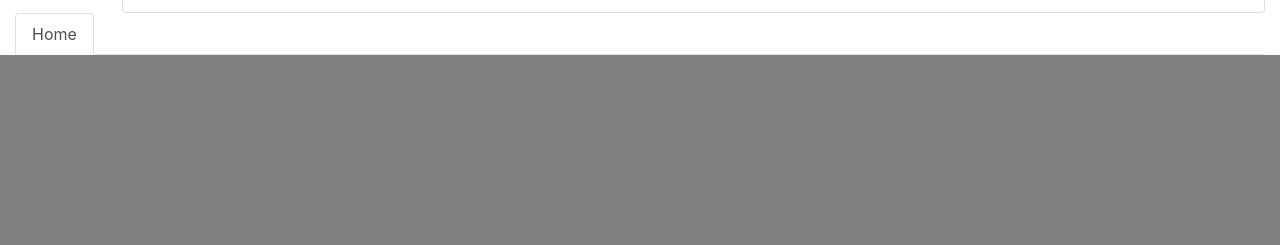
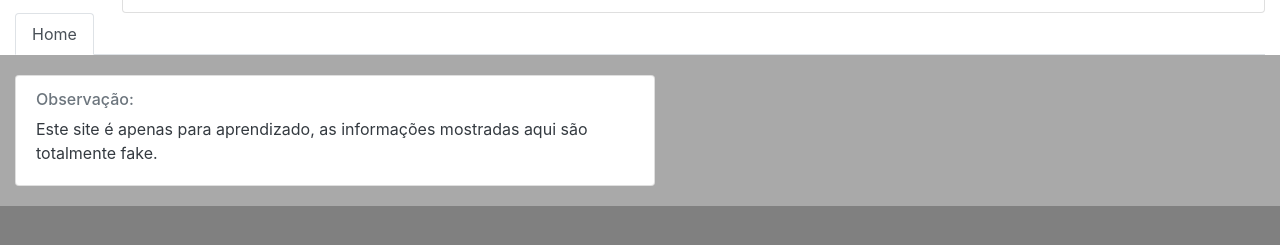
Before and after one commit to rcoutinh/airbnb, a plain HTML site: page index.html in a window 1280 px wide. Shown: the part 83-328 px from the top of the page. Drawn offline with nearby package versions, Linux system fonts and the light colour scheme; no server answers.

Commit message:
Add footer with disclaimer

```diff
--- a/index.html
+++ b/index.html
@@ -52,6 +52,19 @@
                 </div>
             </div>
 
+
+            <div class="row" id="footer">
+                <div class="col-md-12">
+                    <div class="card text-dark" style="width: 40rem;">
+                        <div class="card-body">
+                            <h6 class="card-subtitle mb-2 text-muted">Observação:</h6>
+                            <p class="card-text">Este site é apenas para aprendizado, as informações
+                                mostradas aqui são totalmente fake.</p>
+                        </div>
+                    </div>
+                </div>
+            </div>
+
         </div>
 
         <script>
--- a/style.css
+++ b/style.css
@@ -47,7 +47,8 @@ h6 {
 
 #footer{
     color: white;
-    padding-top: 50px;
+    padding-top: 20px;
+    padding-bottom: 20px;
     background-color: darkgray;
 }
 
```
